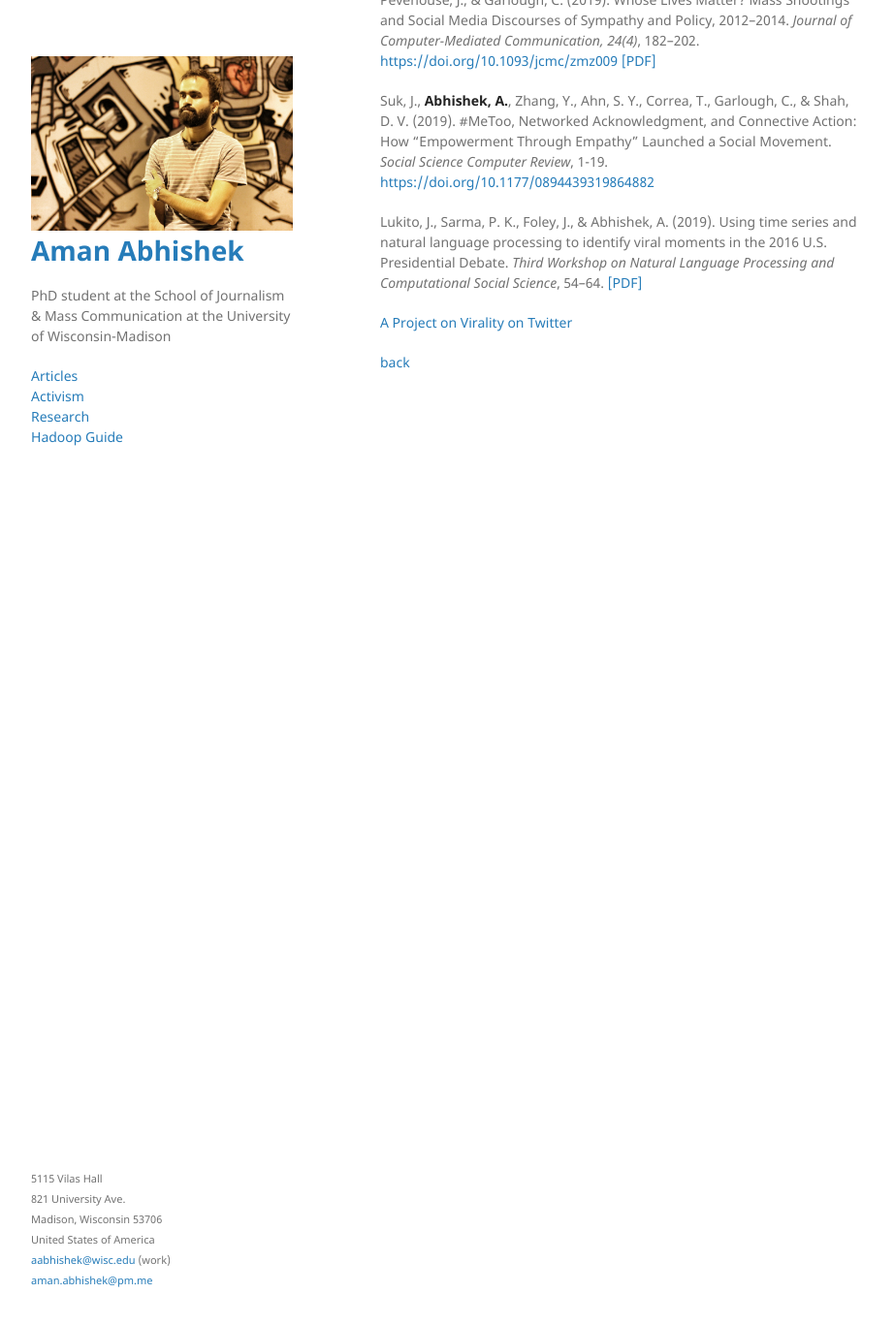
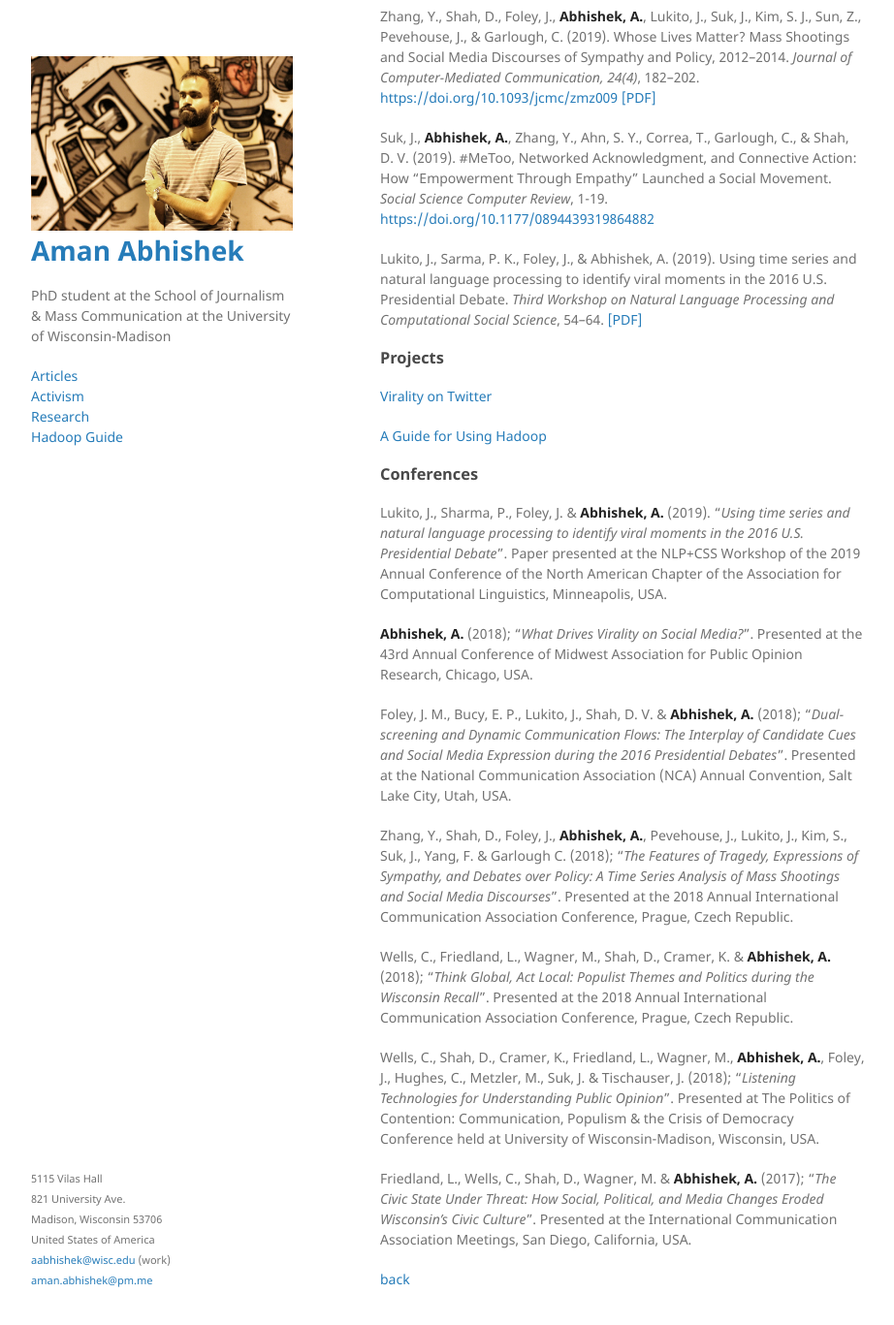
Before and after one commit to aman-abhishek/aman-abhishek.github.io, a Jekyll site: the page built from research.md, in a window 1280 px wide and 1400 px high, scrolled down 133 px. Shown: the top 1367 px of the window at 97% size, without its empty margins (178-1100 px from the left). Built offline with Jekyll 4.4.1, drawn with Linux system fonts in a browser that asks for light colours; our own code applies the rules of GitHub Pages for plain Markdown files; some of the changed text lies outside the part shown.

Commit message:
updated format/items

```diff
--- a/research.md
+++ b/research.md
@@ -10,10 +12,14 @@ Suk, J., **Abhishek, A.**, Zhang, Y., Ahn, S. Y., Correa, T., Garlough, C., & Sh
 
 Lukito, J., Sarma, P. K., Foley, J., & Abhishek, A. (2019). Using time series and natural language processing to identify viral moments in the 2016 U.S. Presidential Debate. _Third Workshop on Natural Language Processing and Computational Social Science_, 54–64. [[PDF]](https://drive.google.com/file/d/1B7qazOpFsZ38lNb8bcQg1Jzhm25rRWw-/view?usp=sharing)
 
-[A Project on Virality on Twitter](https://aman-abhishek.github.io/research/speed_evolution)
+### Projects
+
+[Virality on Twitter](https://aman-abhishek.github.io/research/speed_evolution)
+
+[A Guide for Using Hadoop](https://aman-abhishek.github.io/hadoop_guide.html)
 
 
-<!-- ### Conferences
+### Conferences
 
 Lukito, J., Sharma, P., Foley, J. & **Abhishek, A.** (2019). "_Using time series and natural language processing to identify viral moments in the 2016 U.S. Presidential Debate_". Paper presented at the NLP+CSS Workshop of the 2019 Annual Conference of the North American Chapter of the Association for Computational Linguistics, Minneapolis, USA.
 
@@ -28,6 +34,6 @@ Wells, C., Friedland, L., Wagner, M., Shah, D., Cramer, K. & **Abhishek, A.** (2
 Wells, C., Shah, D., Cramer, K., Friedland, L., Wagner, M., **Abhishek, A.**, Foley, J., Hughes, C., Metzler, M., Suk, J. & Tischauser, J. (2018); "*Listening Technologies for Understanding Public Opinion*". Presented at The Politics of Contention: Communication, Populism & the Crisis of Democracy Conference held at University of Wisconsin-Madison, Wisconsin, USA.
 
 Friedland, L., Wells, C., Shah, D., Wagner, M. & **Abhishek, A.** (2017); "*The Civic State Under Threat: How Social, Political, and Media Changes Eroded Wisconsin’s Civic Culture*".  Presented at the International Communication Association Meetings, San Diego, California, USA.
--->
+
 
 [back](./)
```
Also changed, not shown: other parts of research.md (+2 -0 lines).
